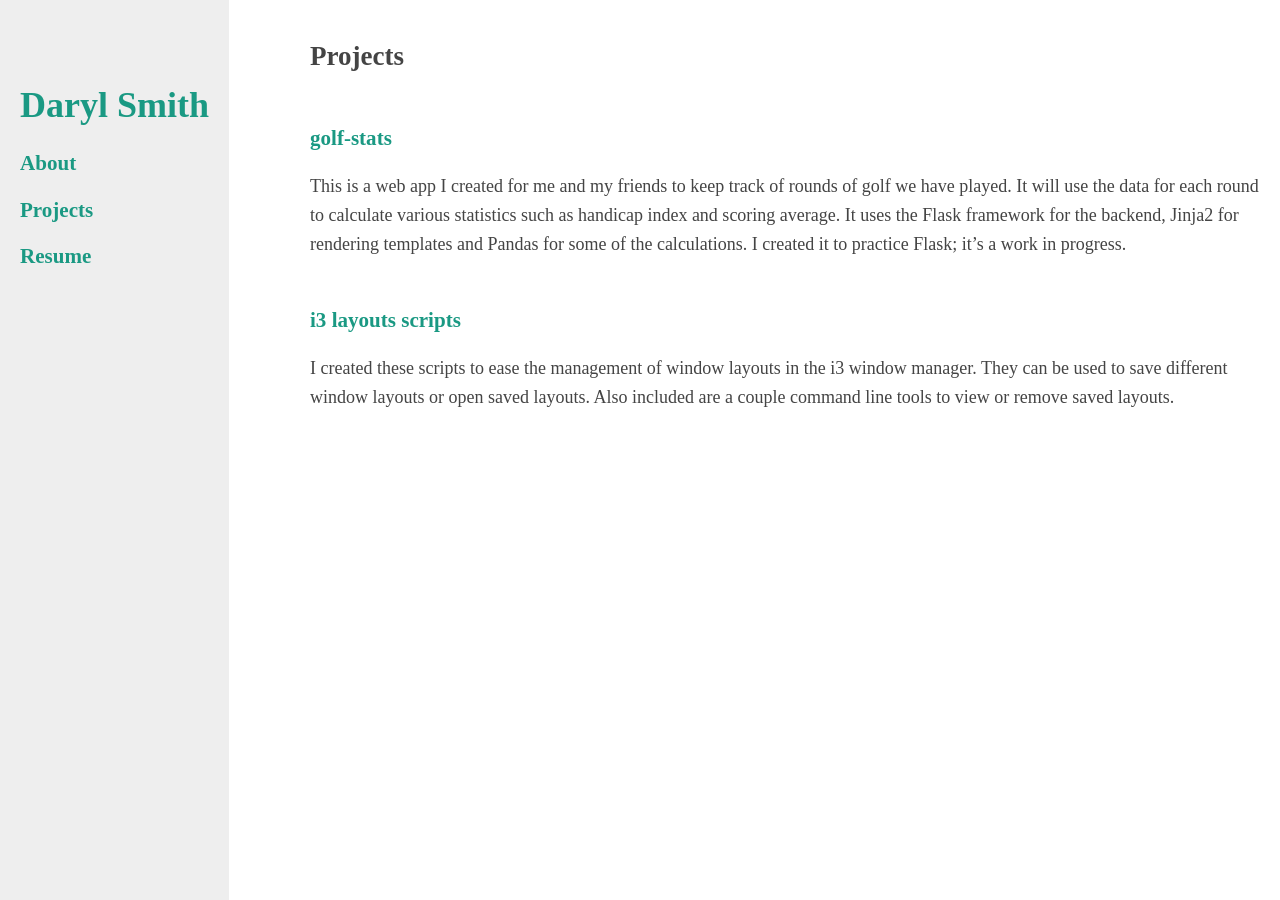
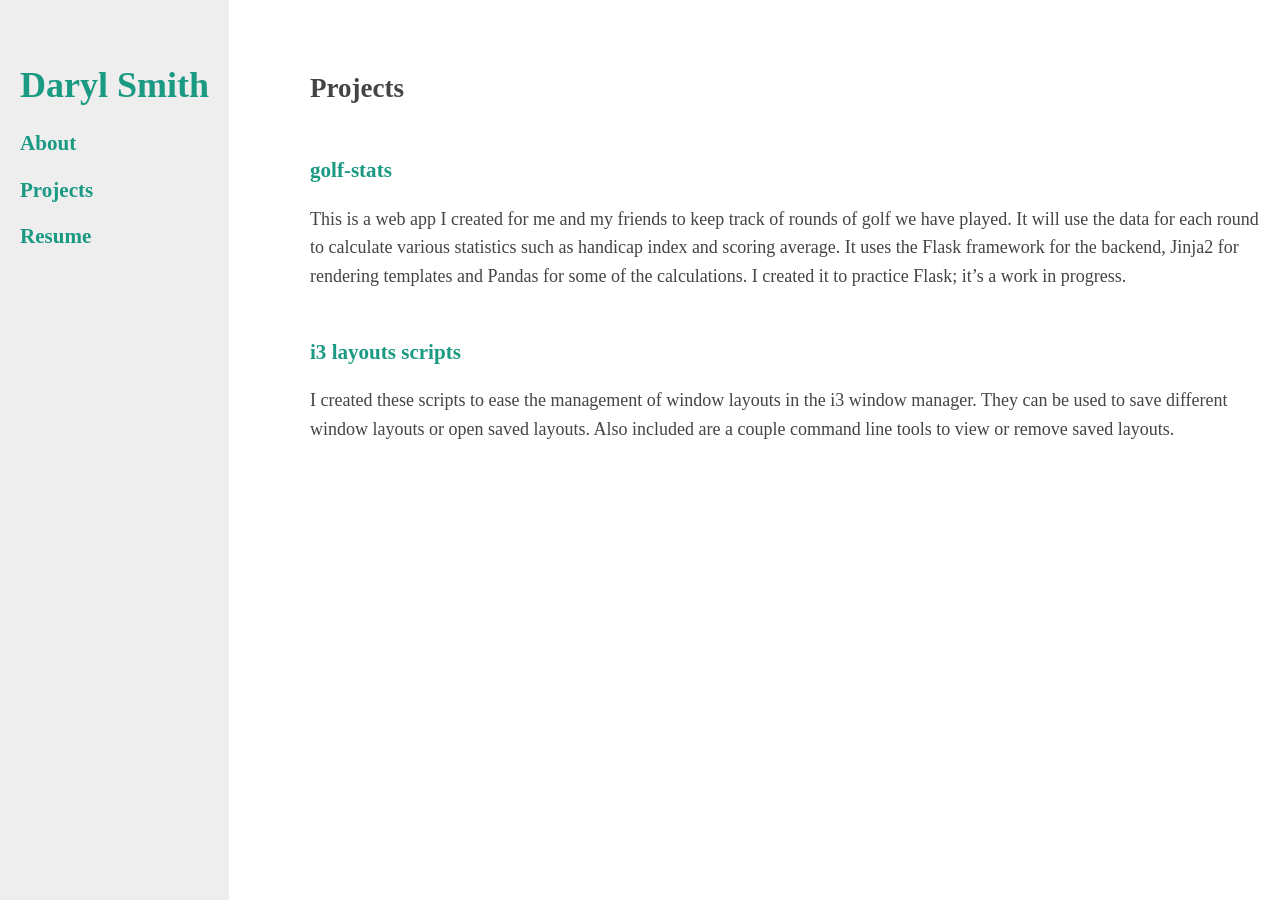
Before and after one commit to dschmaryl/dschmaryl.github.io, a Jekyll site: the page built from index.html, in a window 1280 px wide. Built offline with Jekyll 4.4.1, drawn with Linux system fonts in a browser that asks for light colours.

Commit message:
adjust padding

```diff
--- a/public/css/main.css
+++ b/public/css/main.css
@@ -6,8 +6,7 @@ body {
 }
 
 .container {
-  padding-left: 310px;
-  padding-right: 20px;
+  padding: 10px 20px 0 310px;
 }
 
 h1, h2, h3, h4 {
@@ -31,7 +30,7 @@ a:hover {
   left: 0;
   background-color: #EEE;
   overflow-x: hidden;
-  padding: 60px 20px 0 20px;
+  padding: 40px 20px 0 20px;
 }
 
 .page-header {
```
